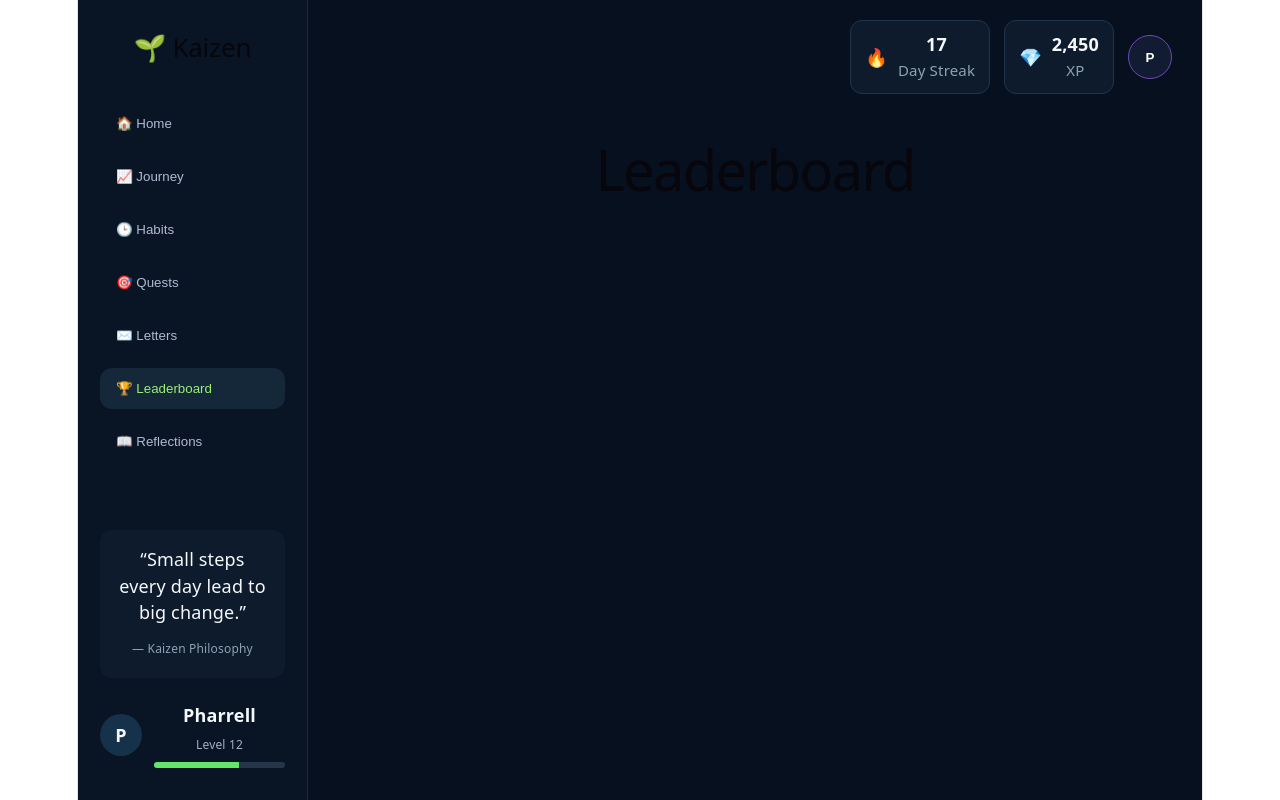
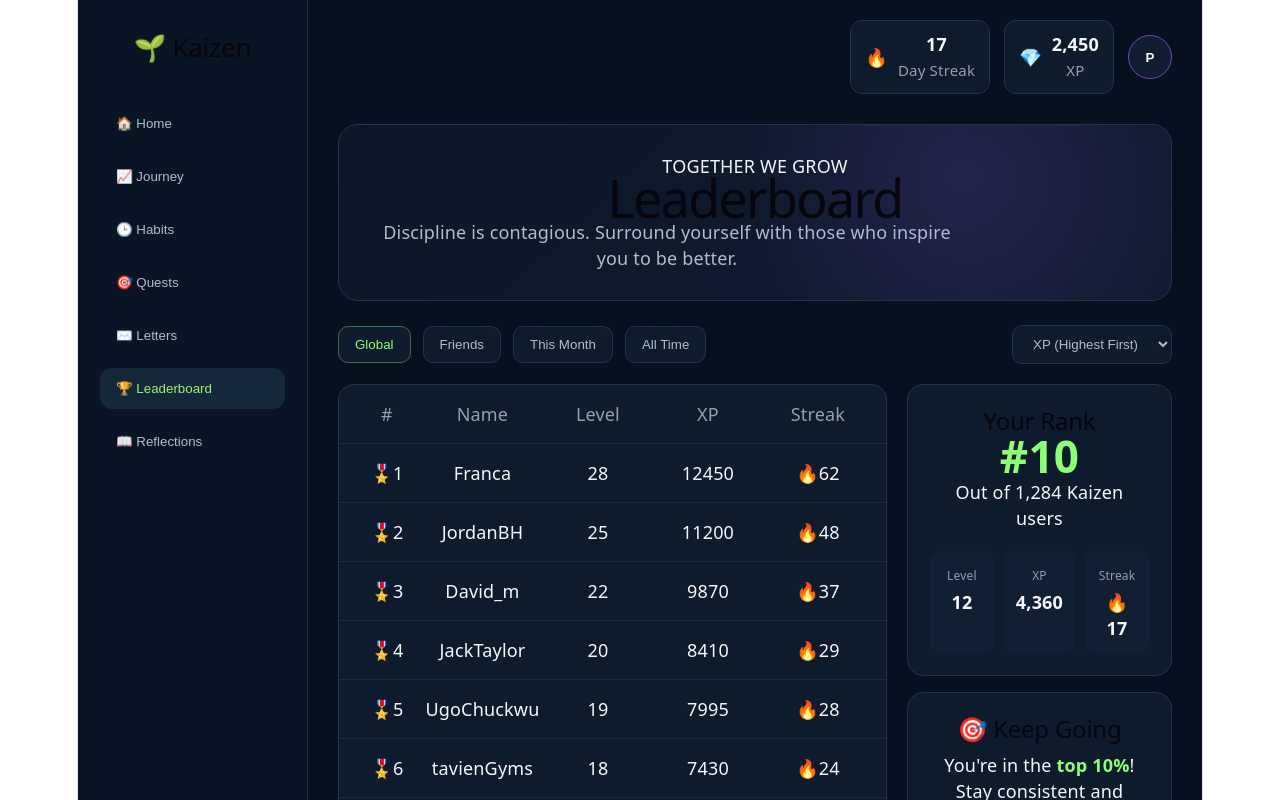
Before and after one commit to PharrellDunc/Kaizen, a React (Vite) app: page / in a window 1280 px wide. Both pictures are taken after a click on the button "🏆 Leaderboard". Shown: the top 800 px of the page. Built offline with nearby package versions, Linux system fonts and the light colour scheme.

Commit message:
Finished LeaderboardPage MVP

```diff
--- a/src/App.tsx
+++ b/src/App.tsx
@@ -6,6 +6,7 @@ import JourneyPage from './pages/JourneyPage';
 import HabitPage from './pages/HabitPage';
 import QuestPage from './pages/QuestPage';
 import LettersPage from './pages/LettersPage';
+import LeaderboardPage from './pages/LeaderboardPage';
 
 
 function App() {
@@ -198,11 +199,7 @@ task={[
 {currentPage === "quests" && <QuestPage />}
 
 {currentPage === "letters" && <LettersPage />}
-{currentPage === "leaderboard" && (
-  <main className="dashboard">
-    <h1>Leaderboard</h1>
-  </main>
-)}
+{currentPage === "leaderboard" && <LeaderboardPage />}
 
 {currentPage === "reflections" && (
   <main className="dashboard">
--- /dev/null
+++ b/src/pages/LeaderboardPage.css
@@ -0,0 +1,131 @@
+.leaderboard-hero {
+  padding: 28px;
+  border: 1px solid #21344d;
+  border-radius: 20px;
+  margin-bottom: 24px;
+
+  background:
+    radial-gradient(circle at 75% 30%, rgba(111, 72, 180, 0.22), transparent 35%),
+    linear-gradient(135deg, #0b1728, #111b31);
+}
+
+.leaderboard-hero h1 {
+  font-size: 52px;
+  margin: 6px 0 8px;
+}
+
+.leaderboard-hero p {
+  max-width: 600px;
+  color: #aebbd0;
+}
+
+.leaderboard-controls {
+  display: flex;
+  justify-content: space-between;
+  align-items: center;
+  margin-bottom: 20px;
+}
+
+.leaderboard-tabs {
+  display: flex;
+  gap: 12px;
+}
+
+.leaderboard-tabs button,
+.leaderboard-sort {
+  padding: 10px 16px;
+  border: 1px solid #21344d;
+  border-radius: 10px;
+  background: #0d1b2d;
+  color: #aebbd0;
+}
+
+.leaderboard-tabs .active {
+  color: #8cff76;
+  border-color: #3b6f4b;
+}
+
+.leaderboard-main {
+  display: grid;
+  grid-template-columns: 2fr 1fr;
+  gap: 20px;
+}
+
+.leaderboard-table,
+.rank-card,
+.keep-going-card,
+.leaderboard-quote {
+  background: #0d1b2d;
+  border: 1px solid #21344d;
+  border-radius: 16px;
+}
+
+.leaderboard-row {
+  display: grid;
+  grid-template-columns: 60px 1.5fr 100px 120px 100px;
+  align-items: center;
+
+  padding: 16px 18px;
+  border-bottom: 1px solid #1b2a3e;
+}
+
+.leaderboard-header {
+  color: #8fa1b8;
+}
+
+.current-user {
+  background: #173525;
+  color: #8cff76;
+}
+
+.leaderboard-side {
+  display: flex;
+  flex-direction: column;
+  gap: 16px;
+}
+
+.rank-card,
+.keep-going-card,
+.leaderboard-quote {
+  padding: 22px;
+}
+
+.rank-card > strong {
+  font-size: 44px;
+  color: #8cff76;
+}
+
+.rank-stats {
+  display: grid;
+  grid-template-columns: repeat(3, 1fr);
+  gap: 10px;
+  margin-top: 20px;
+}
+
+.rank-stats div {
+  padding: 12px;
+  text-align: center;
+  background: #101f32;
+  border-radius: 10px;
+}
+
+.rank-stats span {
+  display: block;
+  color: #8fa1b8;
+  font-size: 12px;
+}
+
+.keep-going-card strong {
+  color: #8cff76;
+}
+
+.leaderboard-quote {
+  color: #aebbd0;
+  font-style: italic;
+}
+
+.leaderboard-footer {
+  text-align: center;
+  margin-top: 28px;
+  color: #8fa1b8;
+}
--- /dev/null
+++ b/src/pages/LeaderboardPage.tsx
@@ -0,0 +1,117 @@
+import './LeaderboardPage.css';
+
+const users = [
+  { rank: 1, name: "Franca", level: 28, xp: 12450, streak: 62 },
+  { rank: 2, name: "JordanBH", level: 25, xp: 11200, streak: 48 },
+  { rank: 3, name: "David_m", level: 22, xp: 9870, streak: 37 },
+  { rank: 4, name: "JackTaylor", level: 20, xp: 8410, streak: 29 },
+  { rank: 5, name: "UgoChuckwu", level: 19, xp: 7995, streak: 28 },
+  { rank: 6, name: "tavienGyms", level: 18, xp: 7430, streak: 24 },
+  { rank: 7, name: "iScxnarity", level: 17, xp: 6980, streak: 21 },
+  { rank: 8, name: "RelluAesthetics", level: 16, xp: 6210, streak: 19 },
+  { rank: 9, name: "Serenity", level: 15, xp: 5880, streak: 17 },
+  { rank: 10, name: "Pharrell (You)", level: 12, xp: 4360, streak: 17 },
+];
+
+function LeaderboardPage() {
+    return (
+        <main className="dashboard leaderboard-page">
+            <section className="leaderboard-hero">
+                <span>TOGETHER WE GROW</span>
+
+                <h1>Leaderboard</h1>
+
+                <p>Discipline is contagious. Surround yourself
+                    with those who inspire you to be better.
+                </p>
+                </section>
+
+                <section className="leaderboard-controls">
+                    <div className="leaderboard-tabs">
+                        <button className="active">Global</button>
+                        <button>Friends</button>
+                        <button>This Month</button>
+                        <button>All Time</button>
+                    </div>
+
+                <select className="leaderboard-sort">
+                    <option>XP (Highest First)</option>
+                    <option>Streak</option>
+                    <option>Level</option>
+                    </select>
+                </section>
+
+                <section className="leaderboard-main">
+                    <div className="leaderboard-table">
+                        <div className="leaderboard-row leaderboard-header">
+                            <span>#</span>
+                            <span>Name</span>
+                            <span>Level</span>
+                            <span>XP</span>
+                            <span>Streak</span>
+                        </div>
+
+                        {users.map((user) => (
+                            <div
+                            key={user.name}
+                            className={
+                                user.name ==="Pharrell"
+                                ? "leaderboard-row current-user"
+                                : "leaderboard-row"
+                            }
+                            >
+                                <span>🎖️{user.rank}</span>
+                                <span>{user.name}</span>
+                                <span>{user.level}</span>
+                                <span>{user.xp}</span>
+                                <span>🔥{user.streak}</span>
+                            </div>
+                        ))}
+                        </div>
+
+                        <div className="leaderboard-side">
+                            <div className="rank-card">
+                                <h2>Your Rank</h2>
+                                <strong>#10</strong>
+                                <p>Out of 1,284 Kaizen users</p>
+
+                                <div className="rank-stats">
+                                    <div>
+                                        <span>Level</span>
+                                        <strong>12</strong>
+                                        </div>
+
+                                    <div>
+                                        <span>XP</span>
+                                        <strong>4,360</strong>
+                                    </div>
+
+                                    <div>
+                                        <span>Streak</span>
+                                        <strong>🔥 17</strong>
+                                    </div>
+                                </div>
+                            </div>
+
+                            <div className="keep-going-card">
+                                <h2>🎯 Keep Going</h2>
+                                <p>You're in the <strong>top 10%</strong>!</p>
+                                <p>Stay consistent and climb higher.</p>
+                            </div>
+
+                            <div className="leaderboard-quote">
+                                <p>
+                                    "Comparison can be a tool for inspiration, not insecrurity.
+                                    Let others' progress motivate your own.""
+                                </p>
+                            </div>
+                        </div>
+                    </section>
+
+                    <p className="leaderboard-footer">
+                        Better habitts. Brighter futures. Together.
+                    </p>
+            </main>
+    );
+}
+export default LeaderboardPage;
--- a/src/pages/LettersPage.css
+++ b/src/pages/LettersPage.css
@@ -3,6 +3,7 @@ padding: 28px;
   border: 1px solid #21344d;
   border-radius: 20px;
   margin-bottom: 28px;
+  margin-top: 20px;
   background:
     radial-gradient(circle at 75% 30%, rgba(111, 72, 180, 0.22), transparent 35%),
     linear-gradient(135deg, #0b1728, #111b31);
@@ -79,6 +80,8 @@ padding: 28px;
   display: grid;
   grid-template-columns: repeat(3, 1fr);
   gap: 16px;
+
+   margin-top: 20px;
 }
 
 .letter-card {
@@ -87,7 +90,11 @@ padding: 28px;
   border: 1px solid #21344d;
   border-radius: 16px;
 }
-
+.letters-page {
+  width: calc(100% - 80px);
+  max-width: 1050px;
+  margin: 0 auto;
+}
 .letter-icon {
   font-size: 28px;
 }
```
